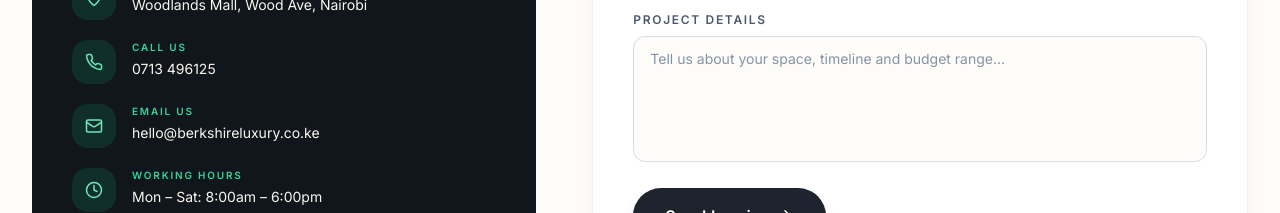
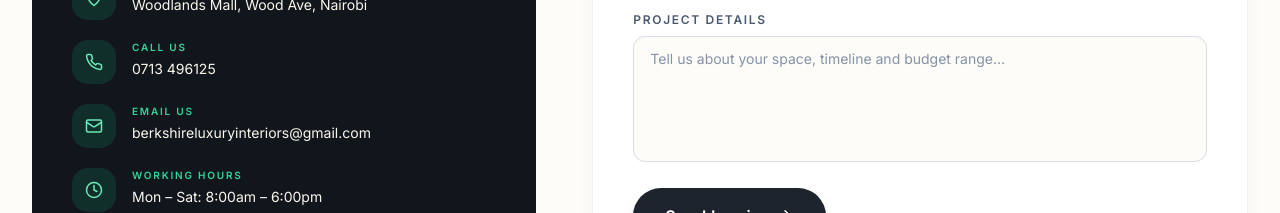
Before and after one commit to bradox157/Berkshire-interiors, a React (Vite) app: page / in a window 1280 px wide. Shown: the part 10760-10973 px from the top of the page. Built offline with nearby package versions, Linux system fonts and the light colour scheme; no server answers.

Commit message:
Update Contact.tsx

```diff
--- a/src/components/sections/Contact.tsx
+++ b/src/components/sections/Contact.tsx
@@ -11,7 +11,7 @@ type Status = 'idle' | 'submitting' | 'success' | 'error';
 const contactInfo = [
   { icon: MapPin, label: 'Visit us', value: 'Woodlands Mall, Wood Ave, Nairobi' },
   { icon: Phone, label: 'Call us', value: '0713 496125', href: 'tel:0713496125' },
-  { icon: Mail, label: 'Email us', value: 'hello@berkshireluxury.co.ke', href: 'mailto:hello@berkshireluxury.co.ke' },
+  { icon: Mail, label: 'Email us', value: 'berkshireluxuryinteriors@gmail.com', href: 'mailto:berkshireluxuryinteriors@gmail.com' },
   { icon: Clock, label: 'Working hours', value: 'Mon – Sat: 8:00am – 6:00pm' },
 ];
 
```
